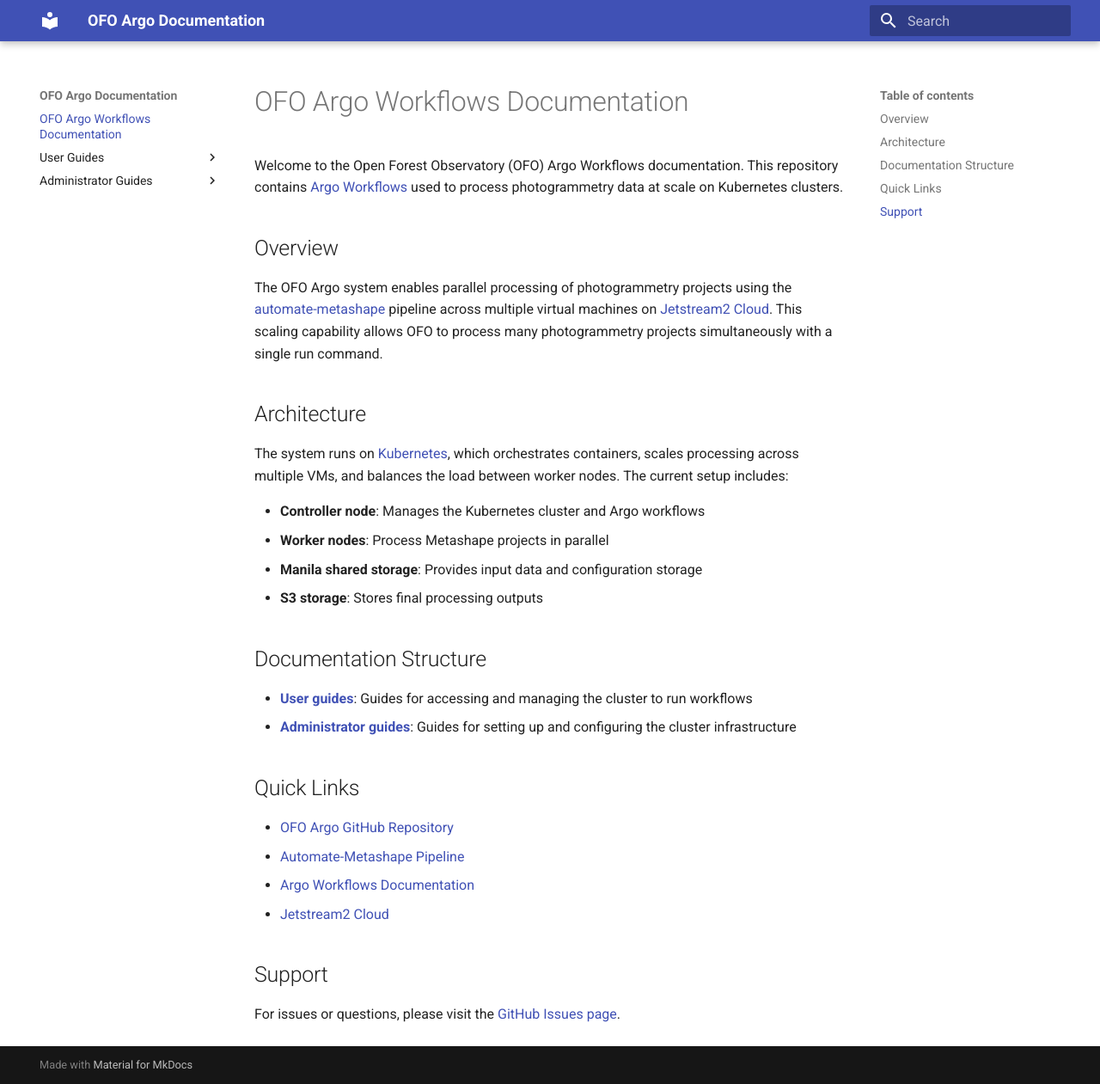
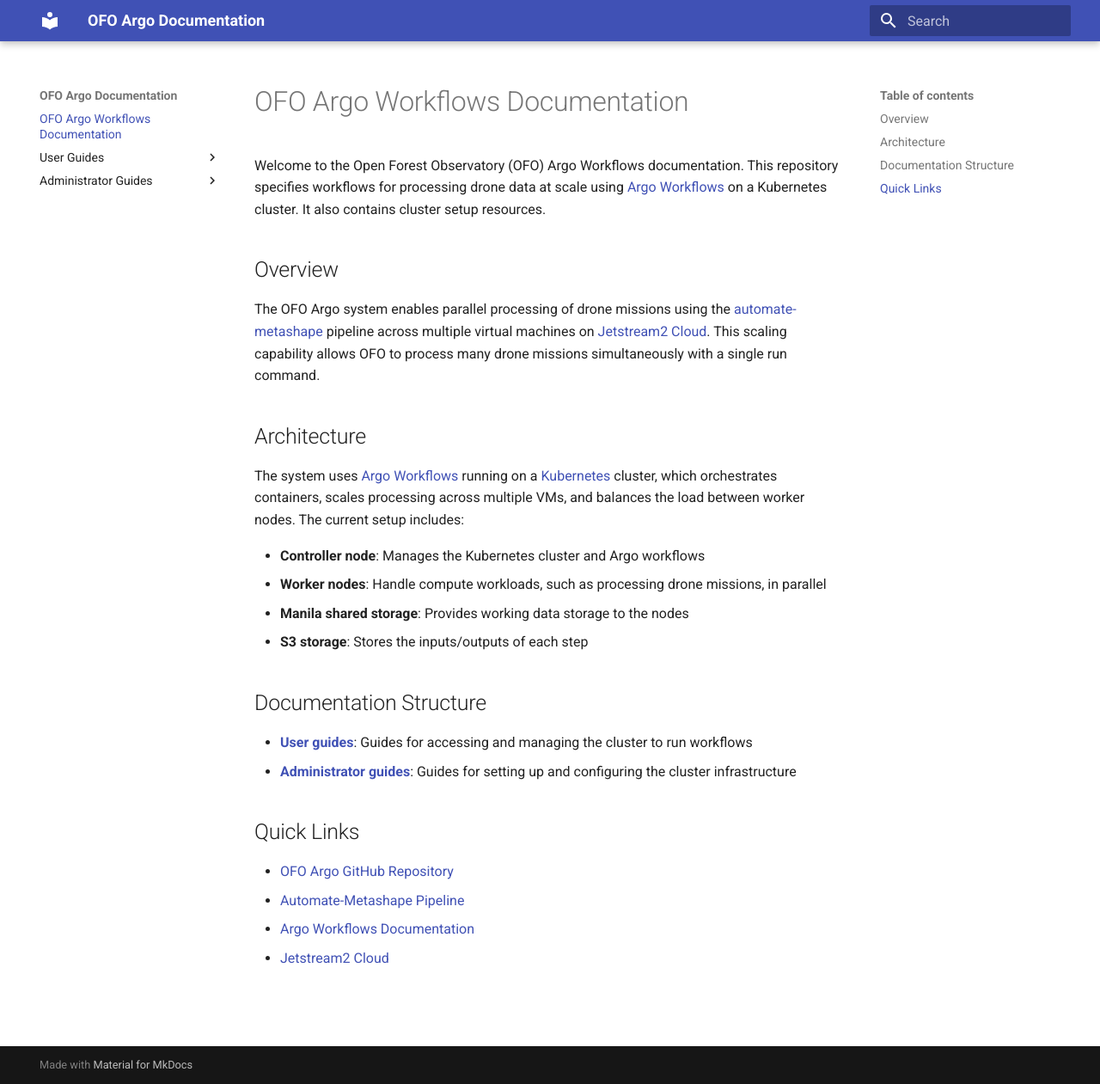
Before and after one commit to open-forest-observatory/ofo-argo, an MkDocs documentation site: the page built from docs/index.md, in a window 1280 px wide and 1261 px high. Shown: the whole window at 86% size. Built offline with MkDocs 1.6.1 and Material for MkDocs 9.7.7, drawn with Linux system fonts in a browser that asks for light colours.

Commit message:
Clean up docs overview

```diff
--- a/docs/index.md
+++ b/docs/index.md
@@ -1,19 +1,26 @@
 # OFO Argo Workflows Documentation
 
-Welcome to the Open Forest Observatory (OFO) Argo Workflows documentation. This repository contains [Argo Workflows](https://argoproj.github.io/workflows) used to process photogrammetry data at scale on Kubernetes clusters.
+Welcome to the Open Forest Observatory (OFO) Argo Workflows documentation. This repository specifies
+workflows for processing drone data at scale using [Argo Workflows](https://argoproj.github.io/workflows) on a Kubernetes cluster. It also contains cluster setup resources.
 
 ## Overview
 
-The OFO Argo system enables parallel processing of photogrammetry projects using the [automate-metashape](https://github.com/open-forest-observatory/automate-metashape) pipeline across multiple virtual machines on [Jetstream2 Cloud](https://jetstream-cloud.org/). This scaling capability allows OFO to process many photogrammetry projects simultaneously with a single run command.
+The OFO Argo system enables parallel processing of drone missions using the
+[automate-metashape](https://github.com/open-forest-observatory/automate-metashape) pipeline across
+multiple virtual machines on [Jetstream2 Cloud](https://jetstream-cloud.org/). This scaling
+capability allows OFO to process many drone missions simultaneously with a single run command.
 
 ## Architecture
 
-The system runs on [Kubernetes](https://kubernetes.io/docs/concepts/overview/), which orchestrates containers, scales processing across multiple VMs, and balances the load between worker nodes. The current setup includes:
+The system uses [Argo Workflows](https://argoproj.github.io/workflows) running on a
+[Kubernetes](https://kubernetes.io/docs/concepts/overview/) cluster, which orchestrates containers,
+scales processing across multiple VMs, and balances the load between worker nodes. The current setup
+includes:
 
 - **Controller node**: Manages the Kubernetes cluster and Argo workflows
-- **Worker nodes**: Process Metashape projects in parallel
-- **Manila shared storage**: Provides input data and configuration storage
-- **S3 storage**: Stores final processing outputs
+- **Worker nodes**: Handle compute workloads, such as processing drone missions, in parallel
+- **Manila shared storage**: Provides working data storage to the nodes
+- **S3 storage**: Stores the inputs/outputs of each step
 
 ## Documentation Structure
 
@@ -26,7 +33,3 @@
 - [Automate-Metashape Pipeline](https://github.com/open-forest-observatory/automate-metashape)
 - [Argo Workflows Documentation](https://argoproj.github.io/workflows)
 - [Jetstream2 Cloud](https://jetstream-cloud.org/)
-
-## Support
-
-For issues or questions, please visit the [GitHub Issues page](https://github.com/open-forest-observatory/ofo-argo/issues).
```
